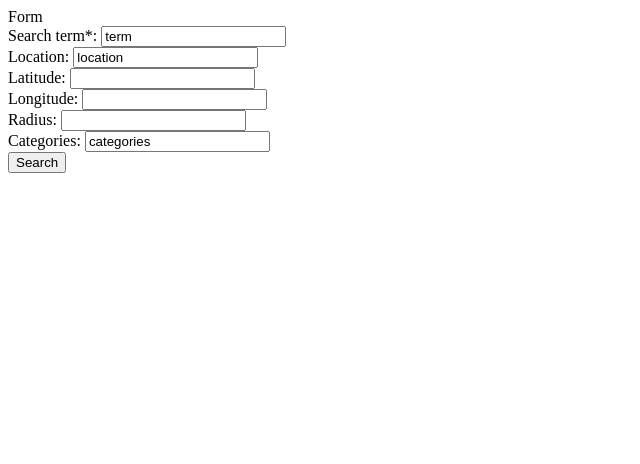
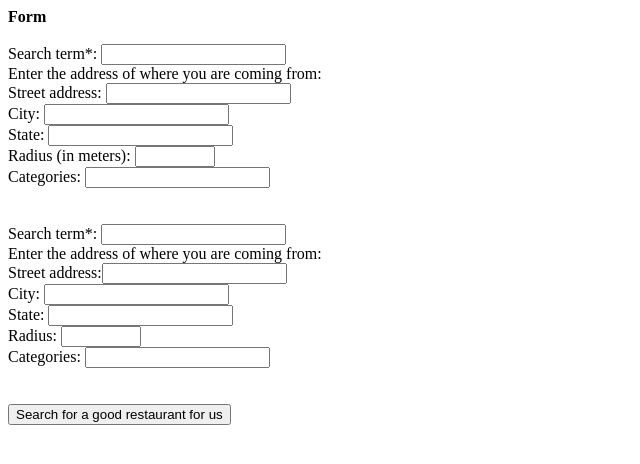
Before and after one commit to kmjch/HB-project, a Flask app: page / in a window 1280 px wide. Shown: the top 464 px of the page, without its empty margins (0-640 px from the left). Run offline with Flask 2, Linux system fonts and the light colour scheme.

Commit message:
implemented some of the form and got a suggested location to show up below the form

```diff
--- a/model.py
+++ b/model.py
@@ -124,6 +124,7 @@ def connect_to_db(app):
 
     # Configure to use our PstgreSQL database
     app.config['SQLALCHEMY_DATABASE_URI'] = 'postgresql:///meatup'
+    app.config['SQLALCHEMY_TRACK_MODIFICATIONS'] = False
     db.app = app
     db.init_app(app)
 
--- a/server.py
+++ b/server.py
@@ -1,6 +1,8 @@
 import os
 import sys
 import googlemaps
+import requests
+import yelp
 
 from jinja2 import StrictUndefined
 
@@ -28,7 +30,83 @@ gmaps = googlemaps.Client(key=os.environ['GMAPS_KEY'])
 @app.route('/')
 def index():
     """ I have only the form so far, so it'll be the homepage. """
-    return render_template("form.html")
+
+    if not request.args.get('submitting-search-form'):
+        return render_template("form.html", result=None)
+    else:
+        # Get form variables
+        term1 = request.args.get("term1")
+        st_address1 = request.args.get("st_address1")
+        city1 = request.args.get("city1")
+        state1 = request.args.get("state1")
+        radius1 = request.args.get("radius1")
+        categories1 = request.args.get("categories1")
+
+        term2 = request.args.get("term2")
+        st_address2 = request.args.get("st_address2")
+        city2 = request.args.get("city2")
+        state2 = request.args.get("state2")
+        radius2 = request.args.get("radius2")
+        categories2 = request.args.get("categories2")
+
+        # should I replace this with a for loop for variable # of people to meet up?
+
+        latitude, longitude = midpt_formula(combine_coordinates_for_midpt(geocoding(st_address1, city1, state1), geocoding(st_address2, city2, state2)))
+
+        params_midpt = {'term': term1 + ", " + term2,
+                        'latitude': latitude,
+                        'longitude': longitude,
+                        'radius': stricter_radius(radius1, radius2)}
+
+        params_user1 = {'term': term1,
+                        'latitude': geocoding(st_address1, city1, state1)[0],
+                        'longitude': geocoding(st_address1, city1, state1)[1],
+                        'radius': radius1}
+
+        params_user2 = {'term': term2,
+                        'latitude': geocoding(st_address2, city2, state2)[0],
+                        'longitude': geocoding(st_address2, city2, state2)[1],
+                        'radius': radius2}
+
+        url = 'https://api.yelp.com/v3/businesses/search'
+        resp = requests.get(url=url, params=params_midpt, headers={'Authorization': 'Bearer ' + os.environ['YELP_KEY']})
+        responses = resp.json()
+
+        # import pdb; pdb.set_trace()
+        name_of_first_search_result = responses['businesses'][0]['name']
+
+        # return render_template("search-results.html", name_of_first_search_result=name_of_first_search_result)
+        return render_template("form.html", result=name_of_first_search_result)
+
+
+def stricter_radius(radius1, radius2):
+    if radius1 > radius2:
+        return radius2
+    return radius1
+
+
+def geocoding(st_address, city, state):
+    """Turns the given address into a list containing latitude and longitude."""
+    geocoded_address = gmaps.geocode(", ".join([st_address, city, state]))
+    coords_list = geocoded_address[0]['geometry']['location'].values()
+    return coords_list
+
+
+def combine_coordinates_for_midpt(coords_list1, coords_list2):
+    """ Preps two coordinate pairs for the midpoint formula calculation. """
+    return coords_list1 + coords_list2
+
+
+def midpt_formula(coordinates):
+    """Takes two coordinate pairs and returns a coordinate pair that is midway."""
+    xm = (coordinates[0] + coordinates[2])/2.0
+    ym = (coordinates[1] + coordinates[3])/2.0
+    return [xm, ym]
+
+# @app.route('/search-results')
+# def show_search_results():
+    # return render_template("search-results.html")
+
 
 if __name__ == "__main__":
     # We have to set debug=True here, since it has to be True at the
@@ -40,4 +118,4 @@ if __name__ == "__main__":
     # Use the DebugToolbar
     DebugToolbarExtension(app)
 
-    app.run(port=5000)
+    app.run(host="0.0.0.0")
--- a/templates/form.html
+++ b/templates/form.html
@@ -1,20 +1,36 @@
-{% block title %}Form{% endblock %}
+{% block title %}<b>Form</b>{% endblock %}
 
 {% block content %}
 
-<form>
-    <label>Search term*: <input type="text" id="term" value="term" required></label><br>
-    <label class="optional">Location: <input type="text" id="location" value="location"></label><br>
-    <label class="optional">Latitude: <input type="number" id="latitude" value="latitude"></label><br>
-    <label class="optional">Longitude: <input type="number" id="longitude" value="longitude"></label><br>
-    <label>Radius: <input type="number" id="radius" value="radius"></label><br>
-    <label>Categories: <input type="text" id="categories" value="categories"></label><br>
-    <!-- <input type="text" id="locale"> -->
-    <!-- <input type="number" id="limit"> -->
-    <!-- <input type="number" id="offset">  -->
-    <!-- commented out: not for user -->
-    <!-- <input type="text" id=""> -->
-    <input type="submit" value="Search">
+<br><br>
+
+<form action="/">
+    <label>Search term*: <input type="text" id="term1" name="term1"required></label><br>
+    <label>Enter the address of where you are coming from:<br>
+        Street address: <input type="text" id="st_address1" name="st_address1"></label><br>
+    <label>City: <input type="text" id="city1" name="city1"></label><br>
+    <label>State: <input type="text" id="state1" name="state1"></label><br>
+    <label>Radius (in meters): <input type="number" id="radius1" name="radius1" min=500 max=40000></label><br>
+    <label>Categories: <input type="text" id="categories1" name="categories1"></label><br>
+    <!-- add avg rating at least, price, and when you want to meet up -->
+
+    <br><br>
+
+    <label>Search term*: <input type="text" id="term2" name="term2" required></label><br>
+    <label>Enter the address of where you are coming from:<br>
+        Street address:<input type="text2" id="st_address2" name="st_address2"></label><br>
+    <label>City: <input type="text" id="city2" name="city2"></label><br>
+    <label>State: <input type="text" id="state2" name="state2"></label><br>
+    <label>Radius: <input type="number" id="radius2" name="radius2" min=500 max=40000></label><br>
+    <label>Categories: <input type="text" id="categories2" name="categories2"></label><br>
+
+    <br><br>
+    <input type="hidden" name="submitting-search-form" value="hi">
+    <input type="submit" value="Search for a good restaurant for us">
 </form>
 
+{% if result %}
+    {{ result }}
+{% endif %}
+
 {% endblock %}
```
Also changed, not shown: 1 other file.
